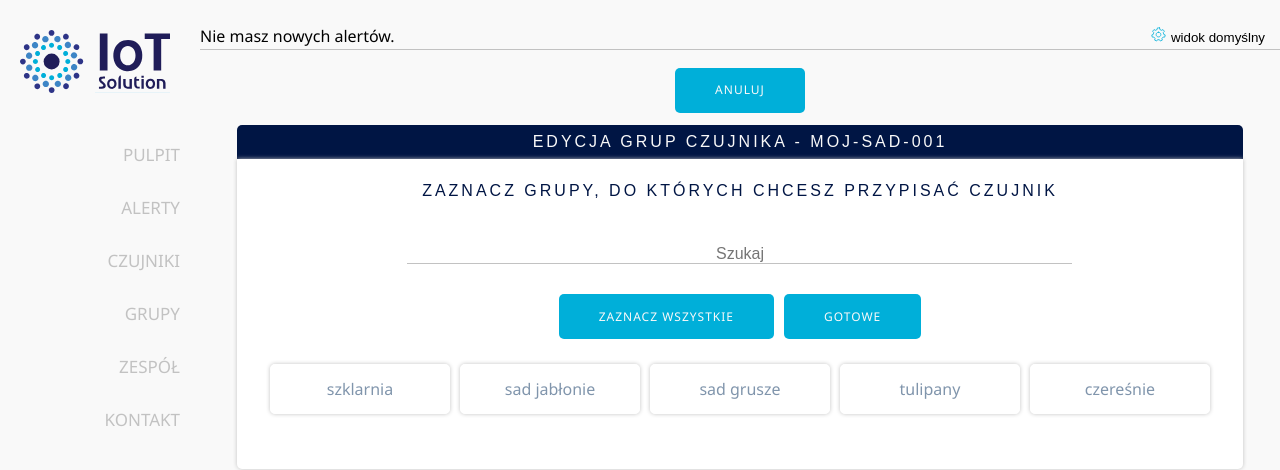
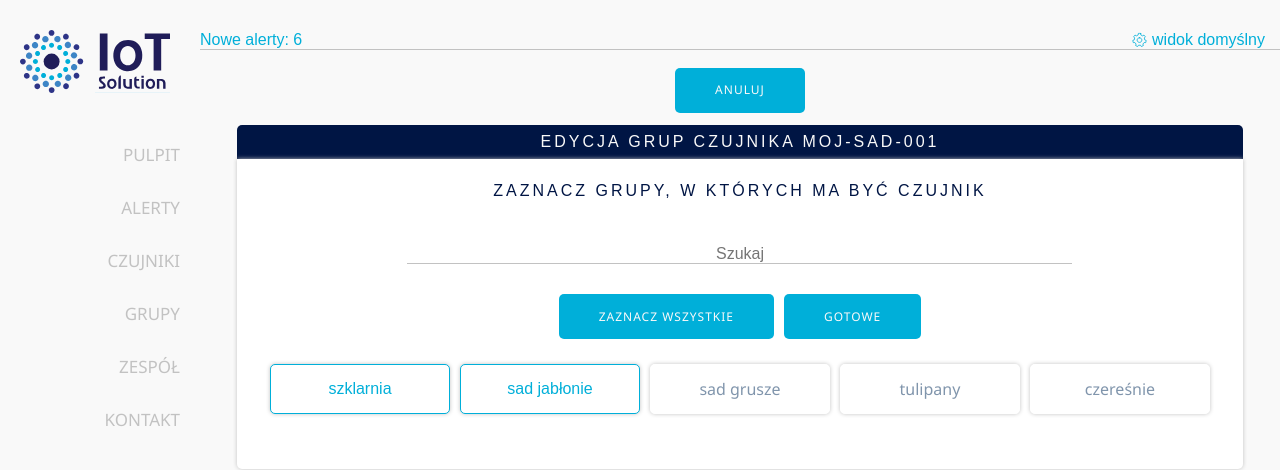
Before and after one commit to elenerandarill/iot-app-front, a React (Create React App) app: page /sensors/1/edit in a window 1280 px wide. Shown: the top 470 px of the page. Built offline with nearby package versions, Linux system fonts and the light colour scheme.

Commit message:
Edit in Team Member view. Starting edition with previously assigned objects.

```diff
--- a/src/App.js
+++ b/src/App.js
@@ -17,6 +17,7 @@ import AddGroupOfSensors from "./components/views/addGroupOfSensors";
 import EditAssigned from "./components/editAssigned";
 import EditSensor from "./components/views/editSensor";
 import EditGroupOfSensors from "./components/views/editGroupOfSensors";
+import EditPersonGroups from "./components/views/editPersonGroups";
 // import PopAlerts from "./components/PopAlerts";
 // import {Notifications} from "react-push-notification";
 
@@ -40,7 +41,8 @@ function App() {
                         <Route path="/groups-of-sensors/:id" exact component={GroupDetails}/>
                         <Route path="/groups-of-sensors/:id/edit" exact component={EditGroupOfSensors}/>
                         <Route path="/team" exact component={Team}/>
-                        <Route path="/team/:id" component={TeamMemberDetails}/>
+                        <Route path="/team/:id" exact component={TeamMemberDetails}/>
+                        <Route path="/team/:id/edit" exact component={EditPersonGroups}/>
                         <Route path="/contact" component={Contact}/>
                 </UserViews>
             </Switch>
--- a/src/components/displayChoices.js
+++ b/src/components/displayChoices.js
@@ -2,10 +2,12 @@ import { useState } from "react";
 import SearchBox from "./searchBox";
 
 
-const DisplayChoices = ({ availableChoices }) => {
-    let [selected, setSelected] = useState([]);
+const DisplayChoices = ({ availableChoices, alreadyAssigned }) => {
+    let [selected, setSelected] = useState(alreadyAssigned);
     let [searchQuery, setSearchQuery] = useState("");
     let [queryChoices, setQueryChoices] = useState(availableChoices);
+
+    //availableChoices type: [{},{},{},...] lista obiektów
 
     const toggleChoices = (choice) => {
         console.log("list: ", selected)
--- a/src/components/editAssigned.js
+++ b/src/components/editAssigned.js
@@ -7,6 +7,24 @@ import DisplayChoices from "./displayChoices";
  * @constructor
  */
 const EditAssigned = ({headline, linkTo, object, availableChoices}) => {
+
+    const headline2 = (object) => {
+        if (object.fullname) {
+            return "Zaznacz grupy, do których udzielasz dostępu"
+        }
+        else if (object.sn) {
+            return "Zaznacz grupy, w których ma być czujnik"
+        }
+        else {
+            return "Zaznacz czujniki, które chcesz monitorować w grupie"
+        }
+    }
+
+    const getAssignedObjects = (obj) => {
+        const results = availableChoices.filter(o => obj.assigned.includes(o.id));
+        console.log(results);
+        return results
+    }
 
     return (
         <div className="main">
@@ -20,16 +38,15 @@ const EditAssigned = ({headline, linkTo, object, availableChoices}) => {
             <div className="content-3x">
                 <div className="content-srodek">
                     <div className="headline-color">
-                        edycja {headline} - {object.name}
+                        edycja {headline} {object.name}
                     </div>
 
                     <div className="shadow white-space top-contact  txt-center">
                         <div className="head-txt">
-                            {object.sn ? "Zaznacz grupy, do których chcesz przypisać czujnik "
-                                : "Zaznacz czujniki, które chcesz monitorować w grupie "}
+                            {headline2(object)}
                         </div>
                         <div className="object-container">
-                            <DisplayChoices availableChoices={availableChoices} />
+                            <DisplayChoices availableChoices={availableChoices} alreadyAssigned={getAssignedObjects(object)}/>
                         </div>
                     </div>
                 </div>
--- a/src/components/topBar.js
+++ b/src/components/topBar.js
@@ -1,12 +1,20 @@
 import gear from "../media/gear.svg";
+import getAlerts from "../FakeBackend/getAlerts";
 
 const TopBar = () => {
+
+    const countNew = () => {
+        return getAlerts.filter(alert => alert.new === true).length
+    }
+
     return(
-        <div className="topbar">
-            <div className="topbar-alert">Nie masz nowych alertów.</div>
+        <div className="topbar txt-semibold txt-blue">
+            <div>
+                {countNew() === 0 ? "Nie masz nowych alertów" : "Nowe alerty: " + countNew()}
+            </div>
             <div className="topbar-restore">
-                <img src={gear} className="gear edit" alt="restore default layout"/>
-                <button className="btn mrg-r">widok&nbsp;domyślny</button>
+                    <img src={gear} className="gear" alt="restore default layout"/>
+                    <div className="mrg-r">widok&nbsp;domyślny</div>
             </div>
         </div>
     )
--- a/src/components/views/editGroupOfSensors.js
+++ b/src/components/views/editGroupOfSensors.js
@@ -8,7 +8,7 @@ const EditGroupOfSensors = (props) => {
     const group = getGroupsOfSensors.filter(g => g.id === id)[0];
 
     return (
-        <EditAssigned headline={"czujników grupy"} linkTo={"groups-of-sensors"}
+        <EditAssigned headline={"czujników grupy - "} linkTo={"groups-of-sensors"}
                       object={group} availableChoices={getSensors}/>
     )
 }
--- /dev/null
+++ b/src/components/views/editPersonGroups.js
@@ -0,0 +1,16 @@
+import getGroupsOfSensors from "../../FakeBackend/getGroupsOfSensors";
+import getPeople from "../../FakeBackend/getPeople";
+import EditAssigned from "../editAssigned";
+
+const EditPersonGroups = (props) => {
+
+    const id = props.match.params.id;
+    const person = getPeople.filter(p => p.id === id)[0];
+
+    return (
+        <EditAssigned headline={"dostępnych grup"} linkTo={"team"}
+                      object={person} availableChoices={getGroupsOfSensors}/>
+    )
+}
+
+export default EditPersonGroups;
--- a/src/components/views/teamMemberDetails.js
+++ b/src/components/views/teamMemberDetails.js
@@ -47,13 +47,20 @@ const TeamMemberDetails = (props) => {
                             <div className="position-cent">
                                 <div className="object-container-grid">
                                     <div className="edit-objs-btn centered">
-                                        <ButtonFunc text={"edytuj"} link="team/:id/edit"/>
+                                        <ButtonFunc
+                                            text={"edytuj"}
+                                            link={`/team/${person.id}/edit`}
+                                        />
                                     </div>
                                     <div className="object-container txt-violet txt-semibold">
 
                                         {person.assigned.length === 0
                                             ? <div className="centered">nie przypisano do żadnej grupy</div>
-                                            : <ListAssignedObjects assigned={person.assigned} list={getGroupsOfSensors} linkTo={"group"}/>
+                                            : <ListAssignedObjects
+                                                assigned={person.assigned}
+                                                list={getGroupsOfSensors}
+                                                linkTo={"group"}
+                                            />
                                         }
                                     </div>
                                 </div>
--- a/src/index.css
+++ b/src/index.css
@@ -43,14 +43,17 @@ body {
 
 .topbar {
   grid-area: topbar;
-  display: grid;
-  grid-template-columns: auto;
-  grid-template-rows: auto;
-  grid-template-areas:
-    "alerts restore";
+  /*display: grid;*/
+  /*grid-template-columns: auto auto;*/
+  /*grid-template-rows: auto;*/
+  /*grid-template-areas:*/
+  /*  "alerts restore";*/
 
-  padding-top: 25px;
+  /*padding-top: 25px;*/
   border-bottom: var(--gray02) solid 1px;
+  display: flex;
+  justify-content: space-between;
+  align-items: flex-end;
 }
 
 .main {
@@ -314,15 +317,17 @@ img.dot {
 ########################
 
 .topbar-alert {
-  font-family: "Segoe UI Regular", "Segoe UI", serif;
-  color: var(--blue);
-  font-weight: bold;
-  grid-area: alerts;
+  /*grid-area: alerts;*/
+  font-family: "Segoe UI Semibold", "Segoe UI", sans-serif;
+  background: yellow;
+
+  display: flex;
+  flex-direction: column;
+  justify-self: right;
 }
 
 .topbar-restore {
-  text-align: right;
-  grid-area: restore;
+  display: flex;
 }
 
 .sidebar-logo {
@@ -340,6 +345,7 @@ img.dot {
   margin: 0 5px 0 5px;
 }
 
+/*?????*/
 .edit {
   justify-self: end;
   grid-area: edit;
@@ -465,13 +471,15 @@ img.dot {
 
 .choice-active {
   border: var(--blue) solid 1px;
-  color: var(--gray01);
-  background: var(--blue);
+  color: var(--blue);
+  font-family: "Segoe UI Semibold", sans-serif;
+  background: white;
 }
 .choice-active:hover {
-  border: var(--gray01) solid 1px;
-  color: var(--gray01);
-  background: var(--blue);
+  border: var(--blue) solid 1px;
+  color: var(--blue);
+  font-family: "Segoe UI Semibold", sans-serif;
+  background: white;
 }
 
 .obj-sn {
```
Also changed, not shown: src/components/views/sensorDetails.js (+5 -2 lines).
